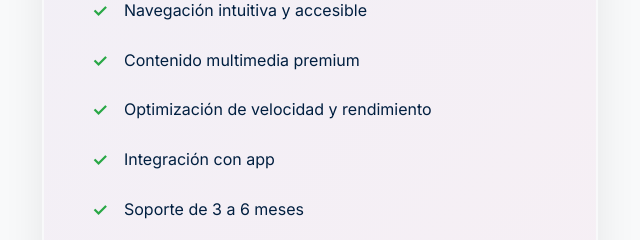
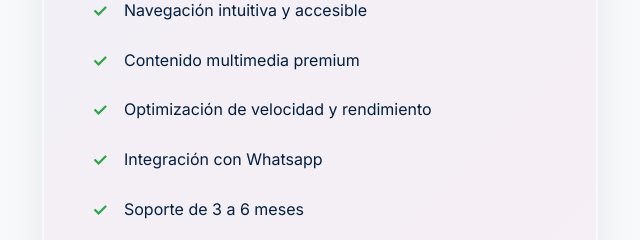
Before and after one commit to Scompi-stack/vexel, a plain HTML site: page precios.html in a window 1280 px wide. Shown: the part 2120-2360 px from the top of the page, 18-658 px from the left. Drawn offline with Linux system fonts and the light colour scheme.

Commit message:
Update precios

```diff
--- a/precios.html
+++ b/precios.html
@@ -687,7 +687,7 @@
                         <li>Navegación intuitiva y accesible</li>
                         <li>Contenido multimedia premium</li>
                         <li>Optimización de velocidad y rendimiento</li>
-                        <li>Integración con app</li>
+                        <li>Integración con Whatsapp</li>
                         <li>Soporte de 3 a 6 meses</li>
                         <li>2 Modificaciones incluidas</li>
                         <li>Mejora de posicionamiento online (SEO)</li>
@@ -998,4 +998,5 @@
         });
     </script>
 </body>
+
 </html>
```
